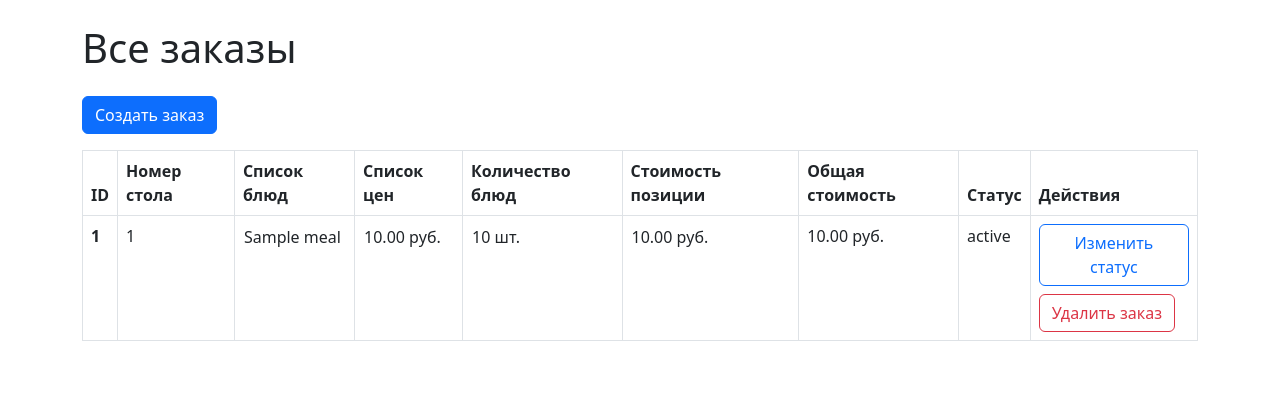
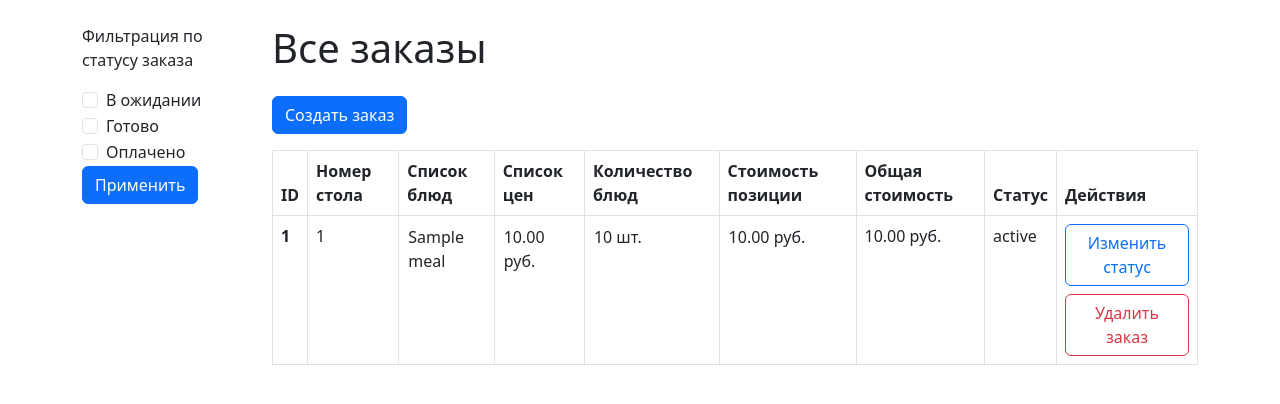
Before and after one commit to examplesOfWorks/cafe, a Django app: page / in a window 1280 px wide. Shown: the part 56-460 px from the top of the page. Run offline with Django 4.2, Linux system fonts and the light colour scheme; tables that the repository leaves empty hold one stand-in row (values such as "Sample post"); some libraries are stand-ins or nearby versions.

Commit message:
доп. возможность: создание Фильтрации списка заказов по статусу

```diff
--- a/orders/templates/index.html
+++ b/orders/templates/index.html
@@ -2,7 +2,7 @@
 {% load static %}
 
 {% block search %}
-    <form class="d-flex" role="search" action="{% url "orders:search" %}" method="get">
+    <form class="d-flex" role="search" method="get">
         <input class="form-control me-2" type="search" name="q" placeholder="Поиск" aria-label="Search">
         <button class="btn btn-outline-success me-2" type="submit">Поиск</button>
         {% if request.GET.q %}
@@ -24,6 +24,59 @@
 
     {% if orders %}
 
+        <div class="row">
+            <div class="col-2">
+                <p>Фильтрация по статусу заказа</p>
+
+                <form method="get">
+
+                    <div class="form-check">
+                        <input class="form-check-input" type="checkbox" value="on" id="flexCheckDefault1" name="waiting"
+                        {% if request.GET.waiting == 'on' %} checked {% endif %}>
+                        <label class="form-check-label" for="flexCheckDefault1">
+                            В ожидании
+                        </label>
+                      </div>
+                      <div class="form-check">
+                        <input class="form-check-input" type="checkbox" value="on" id="flexCheckDefault2" name="ready"
+                        {% if request.GET.ready == 'on' %} checked {% endif %}>
+                        <label class="form-check-label" for="flexCheckDefault2">
+                            Готово
+                        </label>
+                      </div>
+                      <div class="form-check">
+                        <input class="form-check-input" type="checkbox" value="on" id="flexCheckDefault3" name="paid"
+                        {% if request.GET.paid == 'on' %} checked {% endif %}>
+                        <label class="form-check-label" for="flexCheckDefault3">
+                            Оплачено
+                        </label>
+                      </div>
+                    <div>
+                        {% if request.GET.q %}
+                            <input type="hidden" name="q" value="{{ request.GET.q }}">
+                        {% endif %}
+                    </div>
+                    <button class="btn btn-primary" type="submit">Применить</button>
+                </form>
+
+                        {% comment %} <label for="flexCheckDefault1">
+                            В ожидании
+                        </label>
+                        <input type="checkbox" name="waiting" id="flexCheckDefault1" value="on" {% if request.GET.waiting == 'on' %} checked {% endif %}>
+                        <label for="flexCheckDefault2">
+                            Готово
+                        </label>
+                        <input type="checkbox" name="done" id="flexCheckDefault2" value="on" {% if request.GET.done == 'on' %} checked {% endif %}>
+                        <label for="flexCheckDefault3">
+                            Оплачено
+                        </label>
+                        <input type="checkbox" name="paid" id="flexCheckDefault3" value="on" {% if request.GET.paid == 'on' %} checked {% endif %}> {% endcomment %}
+
+
+
+            </div>
+
+            <div class="col-10">
                 {% if not request.GET.q %}
                     <h1>Все заказы</h1>
                 {% endif %}
@@ -103,7 +156,8 @@
                         {% endfor %}
                     </tbody>
                 </table>
-
+            </div>
+        </div>
     {% else %}
         {% if not request.GET.q %}
             <p class="lead mt-3" >Пока здесь нет заказов, пожалуйста, создайте новый</p>
--- a/orders/urls.py
+++ b/orders/urls.py
@@ -6,7 +6,6 @@ app_name = 'orders'
 
 urlpatterns = [
     path('', views.show_orders, name='show_orders'),
-    path('search/', views.show_orders, name='search'),
     path('create-order/', views.create_order, name='create_order'),
     path('edit-status/<int:id>', views.edit_status, name='edit_status'),
     path('delete-order/<int:id>', views.delete_order, name='delete_order'),
--- a/orders/views.py
+++ b/orders/views.py
@@ -6,12 +6,22 @@ from orders.forms import CreateOrderForm, CreateOrderItemForm, CreateMealForm, E
 from django.forms import ValidationError
 from django.db import transaction
 from django.contrib import messages
-from orders.search_utils import q_search
+from orders.search_utils import q_search, filter_by_status
+
+
 
 def show_orders(request):
     query = request.GET.get('q', None)
 
-    if query:
+    waiting = request.GET.get('waiting', None)
+    ready = request.GET.get('ready', None)
+    paid = request.GET.get('paid', None)
+
+    if waiting or ready or paid:
+
+        orders = filter_by_status(waiting, ready, paid)
+
+    elif query:
         orders = q_search(query).prefetch_related(
             Prefetch(
                 "orderitems_set",
```
Also changed, not shown: orders/search_utils.py (+18 -0 lines), calculations/forms.py (deleted). Lines whose indentation alone changed are shown as unchanged.
